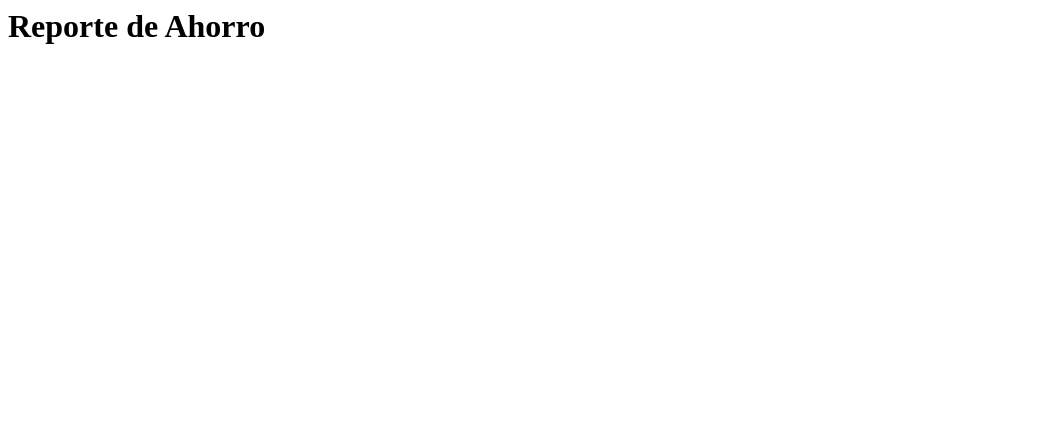
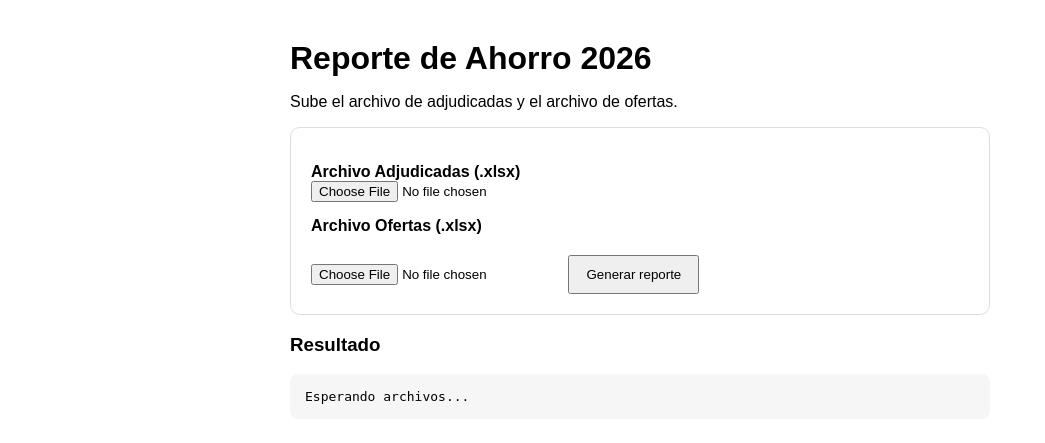
Before and after one commit to asam-wherex/reporte-ahorro-version-3, a FastAPI app: page / in a window 1280 px wide. Shown: the top 443 px of the page, without its empty margins (0-1045 px from the left). Run offline with FastAPI, Linux system fonts and the light colour scheme; parts of the project's set-up code (start-up, migrations or seed data) failed here and were passed over.

Commit message:
index.html

```diff
--- a/app/templates/index.html
+++ b/app/templates/index.html
@@ -1,5 +1,65 @@
-<html>
-  <body>
-    <h1>Reporte de Ahorro</h1>
-  </body>
+<!DOCTYPE html>
+<html lang="es">
+<head>
+  <meta charset="UTF-8">
+  <title>Reporte de Ahorro 2026</title>
+  <style>
+    body { font-family: Arial, sans-serif; max-width: 700px; margin: 40px auto; }
+    h1 { margin-bottom: 10px; }
+    .box { border: 1px solid #ddd; padding: 20px; border-radius: 10px; }
+    label { display:block; margin-top:15px; font-weight:bold; }
+    button { margin-top: 20px; padding: 10px 16px; cursor:pointer; }
+    pre { background:#f6f6f6; padding:15px; border-radius:8px; white-space:pre-wrap; }
+  </style>
+</head>
+<body>
+  <h1>Reporte de Ahorro 2026</h1>
+  <p>Sube el archivo de adjudicadas y el archivo de ofertas.</p>
+
+  <div class="box">
+    <form id="uploadForm">
+      <label>Archivo Adjudicadas (.xlsx)</label>
+      <input type="file" name="adjudicadas_file" accept=".xlsx" required>
+
+      <label>Archivo Ofertas (.xlsx)</label>
+      <input type="file" name="ofertas_file" accept=".xlsx" required>
+
+      <button type="submit">Generar reporte</button>
+    </form>
+  </div>
+
+  <h3>Resultado</h3>
+  <pre id="resultado">Esperando archivos...</pre>
+
+  <script>
+    const form = document.getElementById("uploadForm");
+    const resultado = document.getElementById("resultado");
+
+    form.addEventListener("submit", async (e) => {
+      e.preventDefault();
+      resultado.textContent = "Procesando...";
+
+      const data = new FormData(form);
+
+      try {
+        const res = await fetch("/procesar", {
+          method: "POST",
+          body: data
+        });
+
+        const json = await res.json();
+
+        if (!res.ok) {
+          resultado.textContent = json.detail || "Error desconocido";
+          return;
+        }
+
+        resultado.textContent = JSON.stringify(json.resumen, null, 2);
+        window.location.href = json.download_url;
+      } catch (err) {
+        resultado.textContent = "Error al subir o procesar los archivos.";
+      }
+    });
+  </script>
+</body>
 </html>
```
